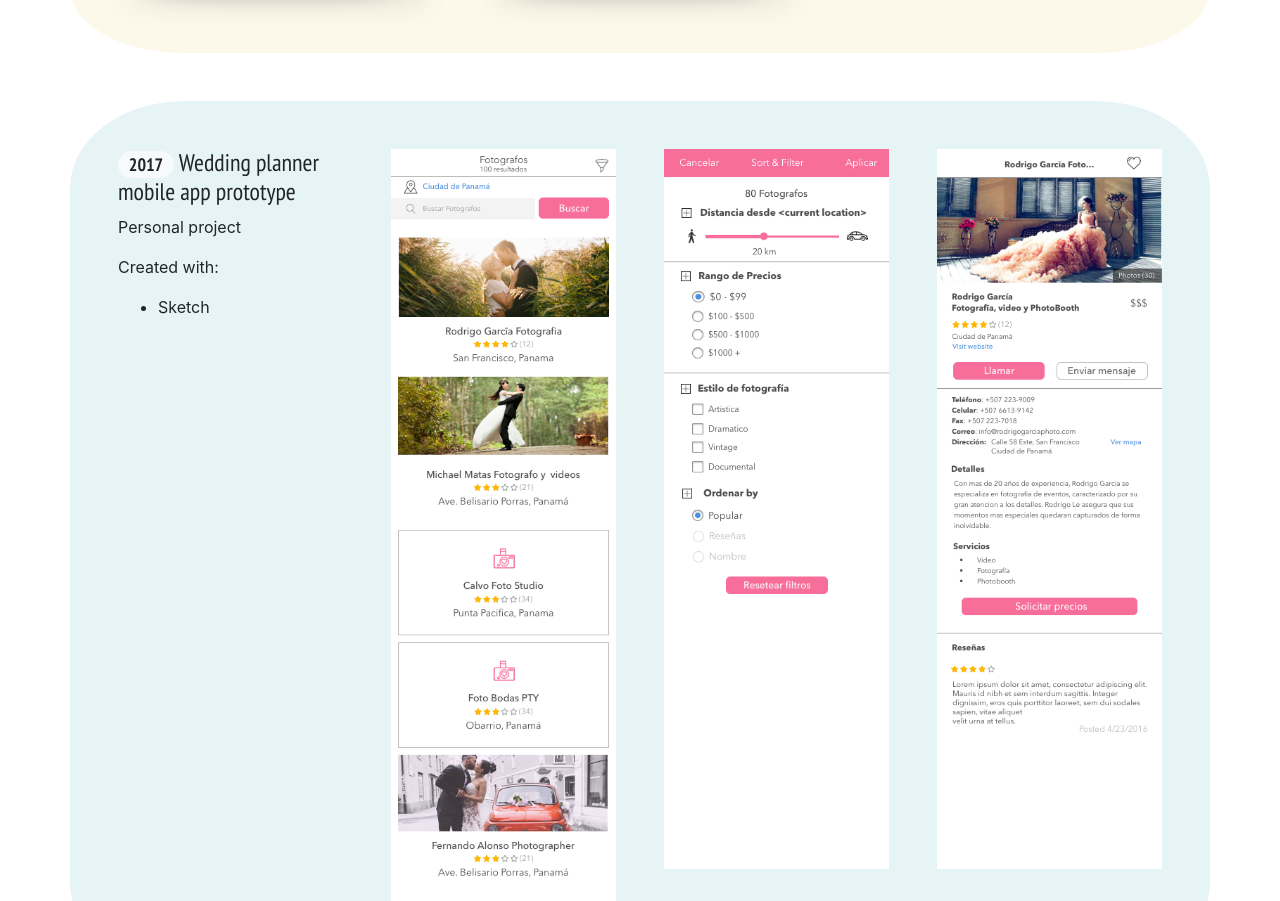
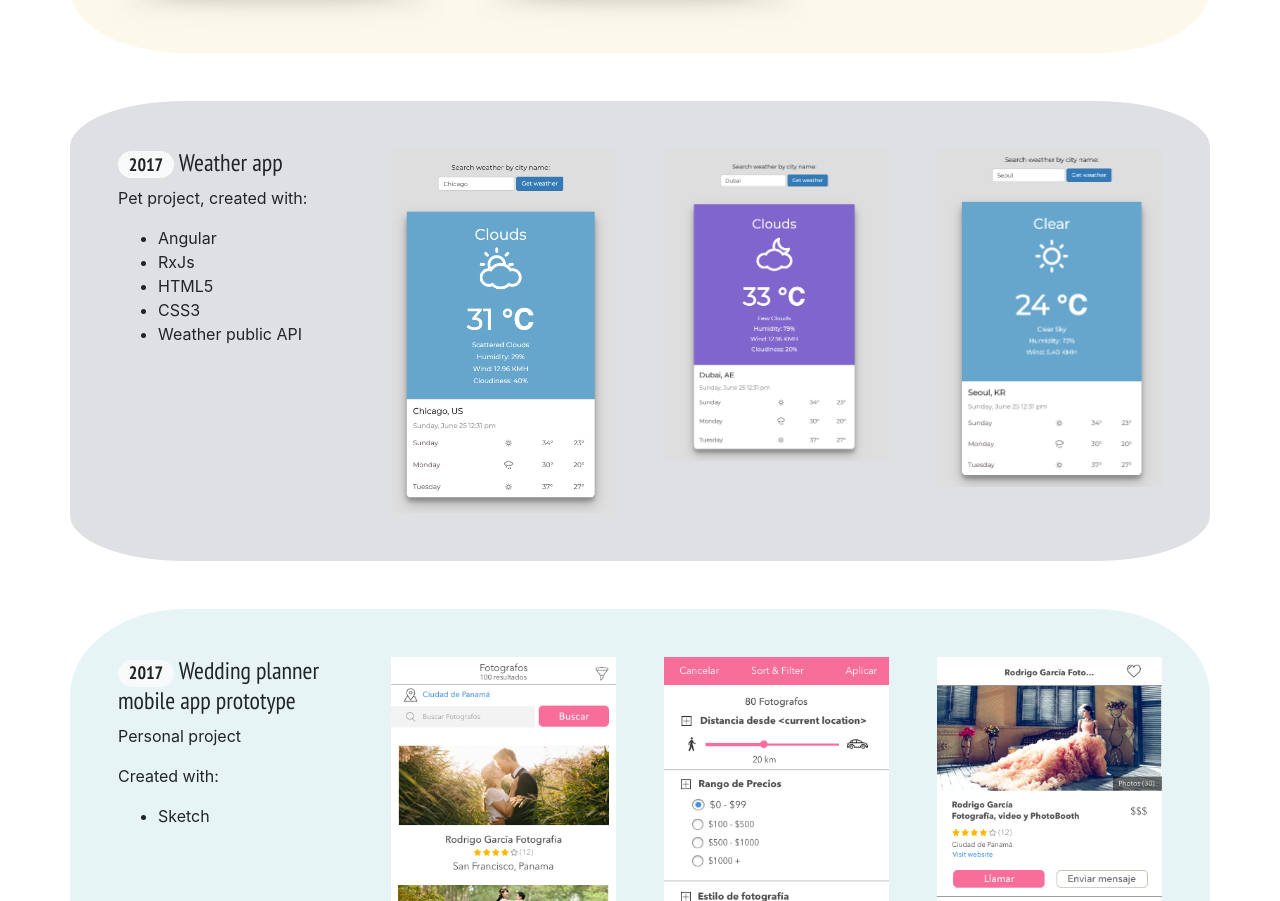
Before and after one commit to caceresGianinna/portfolio, a website: page index.html in a window 1280 px wide. Shown: the part 3152-4053 px from the top of the page. Drawn offline with nearby package versions, Linux system fonts and the light colour scheme; files whose address does not match are found by name.

Commit message:
Add weather app project

```diff
--- a/index.html
+++ b/index.html
@@ -272,6 +272,31 @@
 
         </div>
 
+        <div class="row p-4 bg--gray my-5">
+            <div class="col-md-3 p-4">
+                <h4>
+                    <span class="badge badge-pill badge-light">2017</span>
+                    Weather app
+                </h4>
+                <p>Pet project, created with:</p>
+                <ul>
+                    <li>Angular</li>
+                    <li>RxJs</li>
+                    <li>HTML5</li>
+                    <li>CSS3</li>
+                    <li>Weather public API</li>
+                </ul>
+            </div>
+            <div class="col-md-3 p-4">
+                <img src="assets/images/weather-app1.png" alt="Weather app" class="img-fluid">
+            </div>
+            <div class="col-md-3 p-4">
+                <img src="assets/images/weather-app2.png" alt="Weather app" class="img-fluid">
+            </div>
+            <div class="col-md-3 p-4">
+                <img src="assets/images/weather-app3.png" alt="Weather app" class="img-fluid">
+            </div>
+        </div>
 
         <!-- Wedding planner prototype -->
         <div class="row p-4 bg--blue my-5">
@@ -295,9 +320,7 @@
             <div class="col-md-3 p-4">
                 <img src="assets/images/wp-detail.png" alt="Wedding planner" class="img-fluid">
             </div>
-
         </div>
-
 
         <!-- Portfolio 2 -->
         <div class="row p-4 bg--peach my-5">
```
Also changed, not shown: assets/images/weather-app1.png (added), assets/images/weather-app2.png (added), assets/images/weather-app3.png (added).
